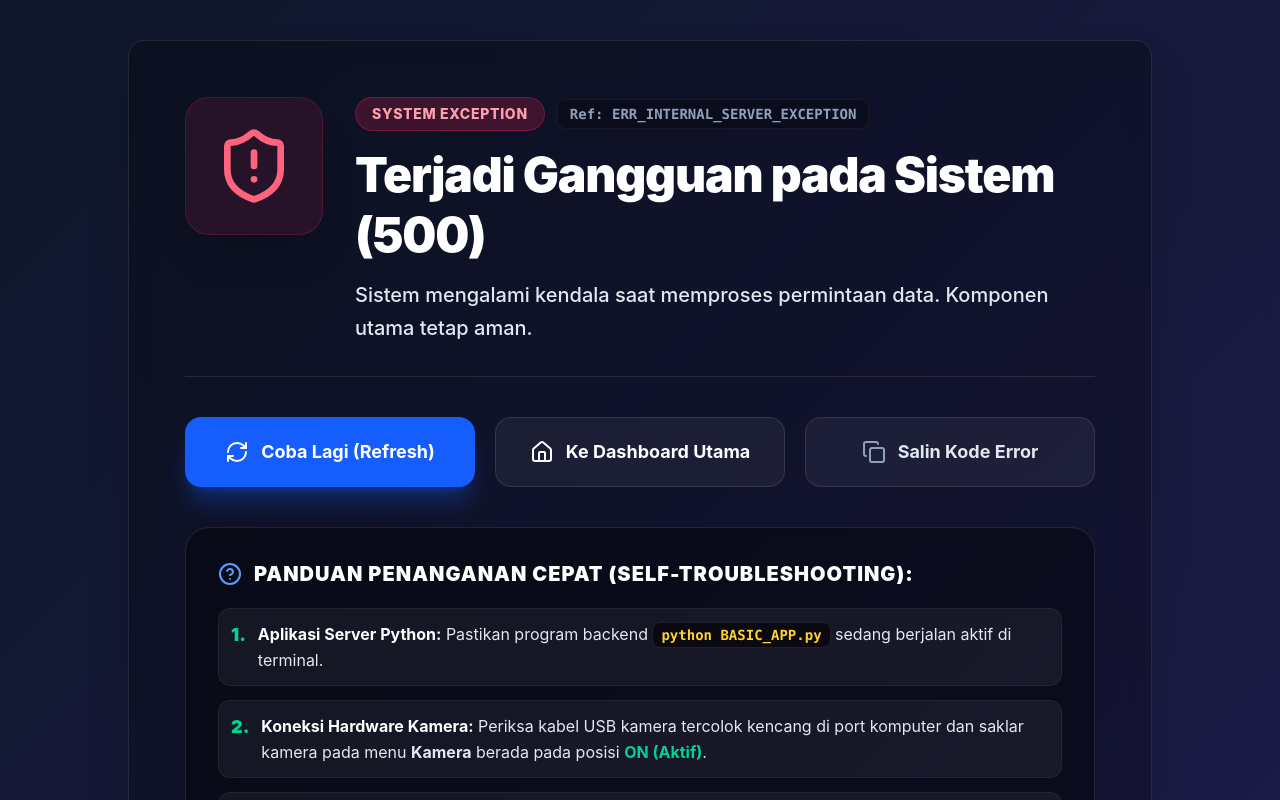
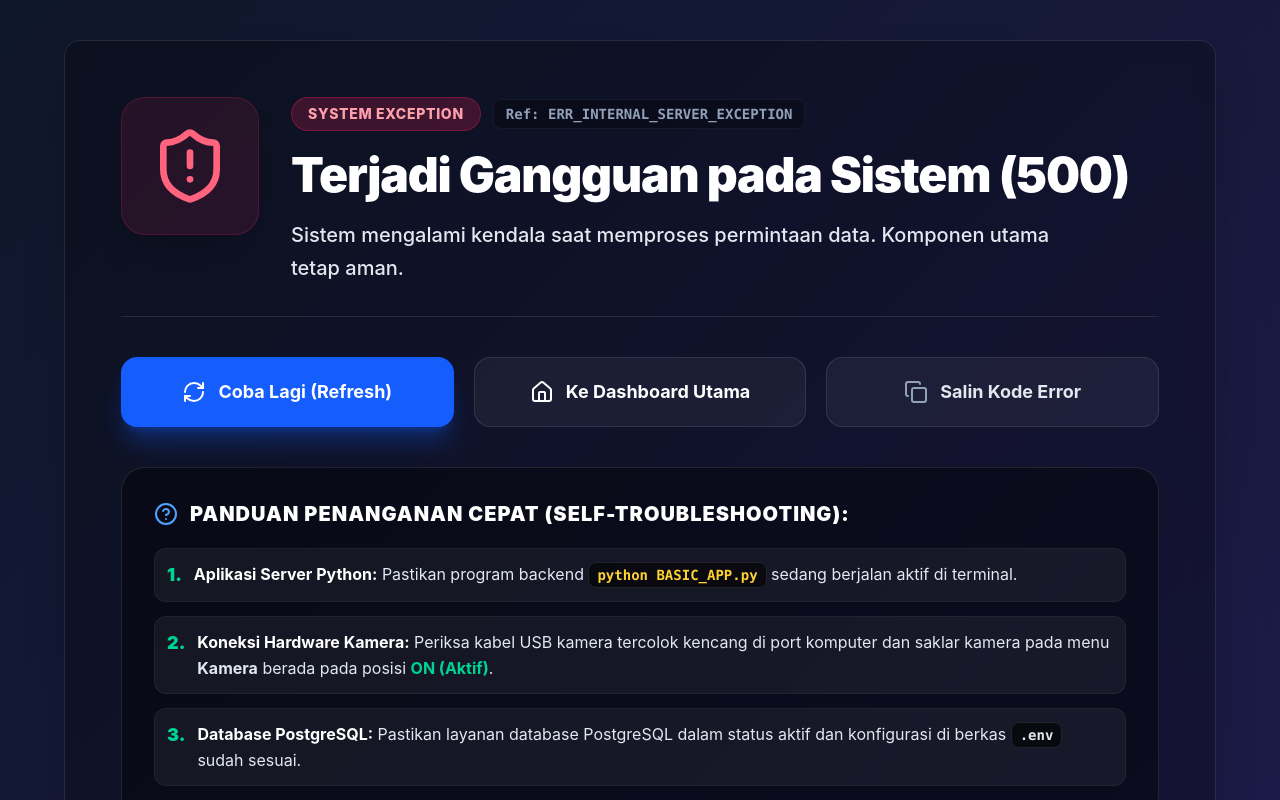
Before and after one commit to Ghilmanzufar/sistem-kamera, a React (Vite) app in the folder web_admin/: page /admin/error in a window 1280 px wide. Shown: the top 800 px of the page. Built offline with nearby package versions, Linux system fonts and the light colour scheme.

Commit message:
style(admin): widen glass container card across all dashboard views

```diff
--- a/web_admin/src/App.jsx
+++ b/web_admin/src/App.jsx
@@ -50,10 +50,10 @@ function MainLayout() {
       <Sidebar isCollapsed={isCollapsed} setIsCollapsed={setIsCollapsed} />
 
       {/* Main Content Area */}
-      <div className={`flex-1 transition-all duration-300 p-6 lg:p-8 min-w-0 ${
+      <div className={`flex-1 transition-all duration-300 p-4 sm:p-6 lg:p-8 min-w-0 ${
         isCollapsed ? 'ml-20' : 'ml-64'
       }`}>
-        <main className="max-w-7xl mx-auto glass-container p-6 lg:p-8">
+        <main className="w-full glass-container p-6 lg:p-10 shadow-2xl">
           <Outlet />
         </main>
       </div>
--- a/web_admin/src/pages/ErrorPage.jsx
+++ b/web_admin/src/pages/ErrorPage.jsx
@@ -134,7 +134,7 @@ ${error?.stack || errorInfo?.componentStack || 'No stack trace recorded'}`;
 
   return (
     <div className="min-h-[85vh] flex items-center justify-center p-4 sm:p-6 lg:p-10">
-      <div className="w-full max-w-4xl lg:max-w-5xl glass-card border border-white/15 rounded-3xl p-8 sm:p-12 lg:p-14 shadow-2xl space-y-10 animate-fadeIn">
+      <div className="w-full max-w-5xl lg:max-w-6xl glass-card border border-white/15 rounded-3xl p-8 sm:p-12 lg:p-14 shadow-2xl space-y-10 animate-fadeIn">
 
         {/* Top Header & Visual Icon */}
         <div className="flex flex-col sm:flex-row items-center sm:items-start gap-8 text-center sm:text-left pb-8 border-b border-white/10">
```
